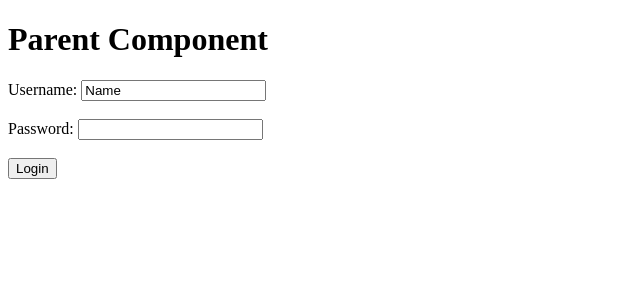
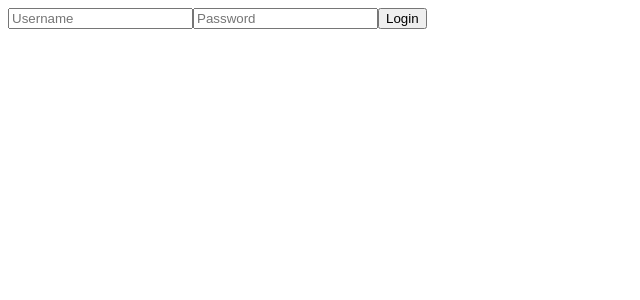
Before and after one commit to acciojob/lift-state-up-5-Shubhamsharma2002, a React app: page / in a window 1280 px wide. Shown: the top 300 px of the page, without its empty margins (0-640 px from the left). Built offline with nearby package versions, Linux system fonts and the light colour scheme.

Commit message:
Completed 02-lift-state-up-5

```diff
--- a/src/components/App.js
+++ b/src/components/App.js
@@ -1,21 +1,18 @@
-import React, { useState } from "react";
-import "./../styles/App.css";
+import React from "react";
+import { useState } from "react";
 import Login from "./Login";
 
-const App = () => {
+function App() {
   const [isLoggedIn, setIsLoggedIn] = useState(false);
 
   return (
-    <div>
-      <h1>Parent Component</h1>
-
-      {isLoggedIn ? (
-        <h2>You are logged in!</h2>
-      ) : (
-        <Login setIsLoggedIn={setIsLoggedIn} />
-      )}
+    <div className="App">
+      <Login
+        isLoggedIn={isLoggedIn}
+        setIsLoggedIn={setIsLoggedIn}
+      />
     </div>
   );
-};
+}
 
 export default App;
--- a/src/components/Login.js
+++ b/src/components/Login.js
@@ -1,30 +1,38 @@
 import React from "react";
+import { useState } from "react";
 
-const Login = ({ setIsLoggedIn }) => {
+function Login({ isLoggedIn, setIsLoggedIn }) {
+  const [username, setUsername] = useState("");
+  const [password, setPassword] = useState("");
+
   const handleSubmit = (e) => {
     e.preventDefault();
     setIsLoggedIn(true);
   };
 
+  if (isLoggedIn) {
+    return <h2>Logged In Successfully!</h2>;
+  }
+
   return (
     <form onSubmit={handleSubmit}>
-      <div>
-        <label>Username: </label>
-        <input type="text" defaultValue="Name" />
-      </div>
+      <input
+        type="text"
+        placeholder="Username"
+        value={username}
+        onChange={(e) => setUsername(e.target.value)}
+      />
 
-      <br />
-
-      <div>
-        <label>Password: </label>
-        <input type="password" />
-      </div>
-
-      <br />
+      <input
+        type="password"
+        placeholder="Password"
+        value={password}
+        onChange={(e) => setPassword(e.target.value)}
+      />
 
       <button type="submit">Login</button>
     </form>
   );
-};
+}
 
 export default Login;
```
